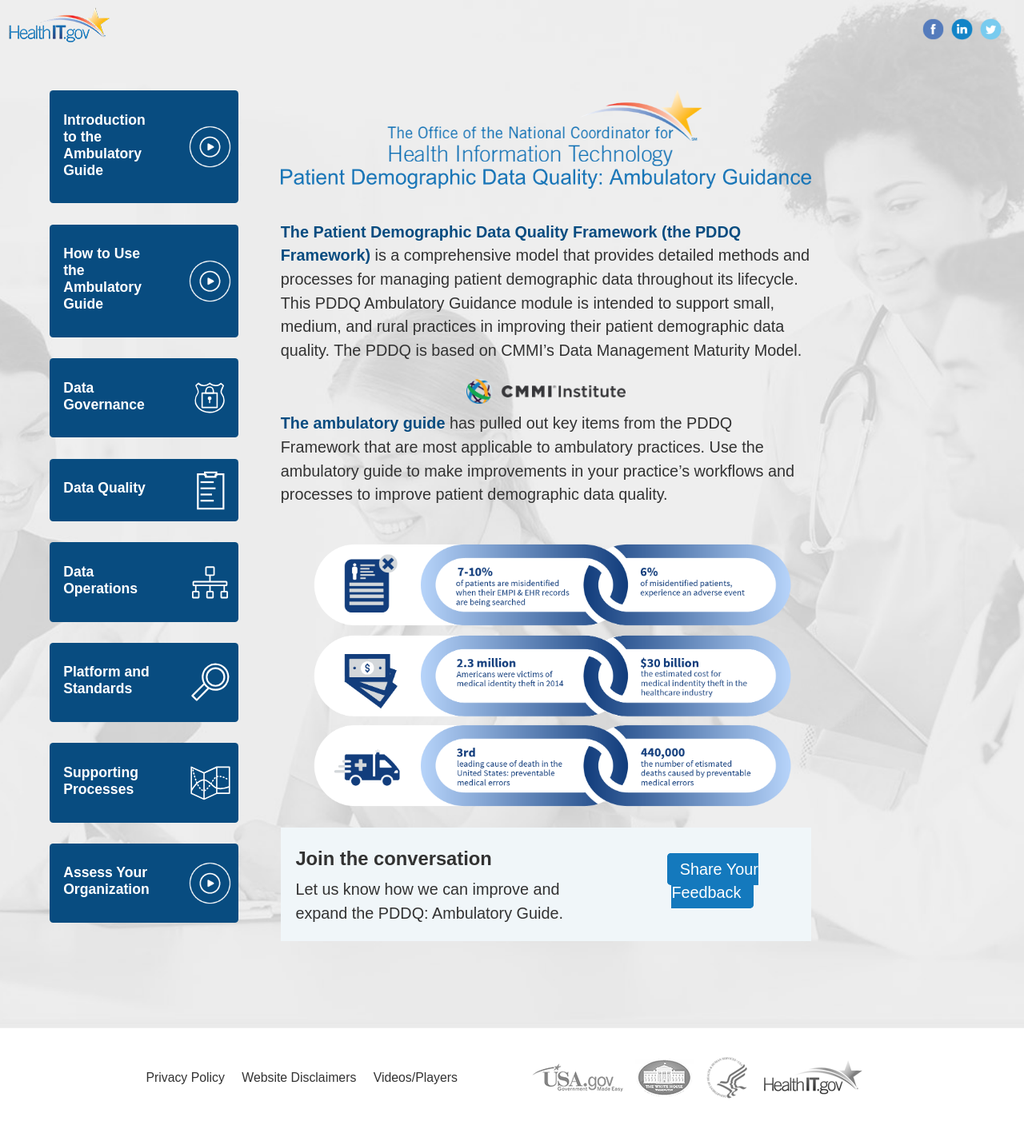
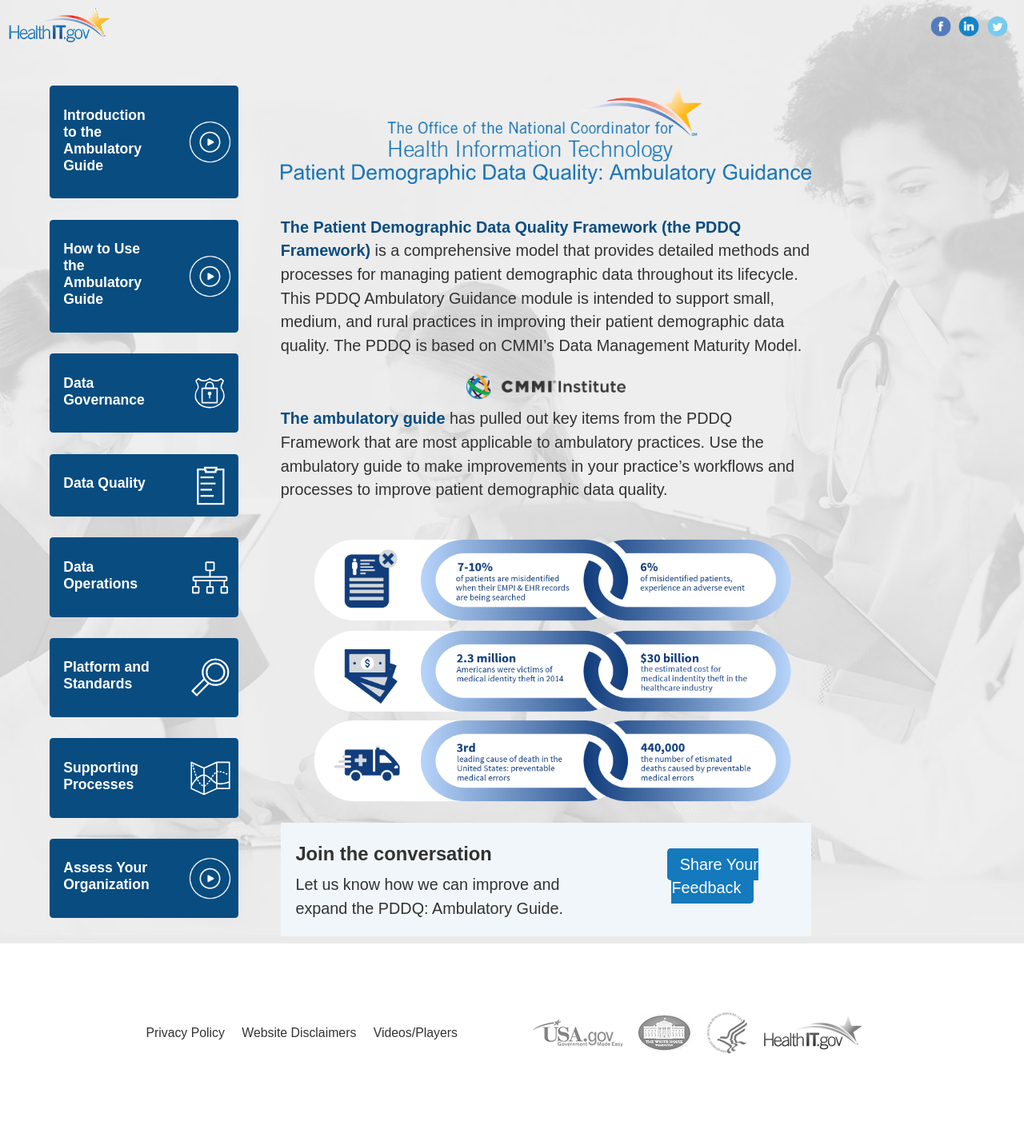
Before and after one commit to ai-stark/ambulatory-guide, a Jekyll site: the page built from index.html, in a window 1280 px wide. Shown: the whole page at 80% size. Built offline with Jekyll 4.4.1, drawn with Linux system fonts in a browser that asks for light colours; after the commit the page ends 1376 px from its top, so only the background shows below that.

```diff
--- a/assets/css/pages/_intro.scss
+++ b/assets/css/pages/_intro.scss
@@ -1,5 +1,5 @@
 .intro-wrap{
-	padding: 50px 0px;
+	//padding: 50px 0px;
 	background: url(../img/header-images/bg-intro.jpg) no-repeat;
 	background-position: 100% 0%;
 	background-repeat: no-repeat;
@@ -7,7 +7,7 @@
 }
 
 .healthit-logo{
-	position: absolute;
+	position: relative;
 	top: .5em;
 	left: .5em;
 }
--- a/assets/css/parts/_social-sharing.scss
+++ b/assets/css/parts/_social-sharing.scss
@@ -9,11 +9,11 @@
 }
 
 .social-no-back{
-	position: absolute;
+	float: right;
 	background-color: transparent;
-	padding: .5em;
-	right: 1em;
-	top: .7em;
+	padding: 1em;
+	//right: 1em;
+	//top: .7em;
 	z-index: 20;
 	border-top: 0;
 }
```
